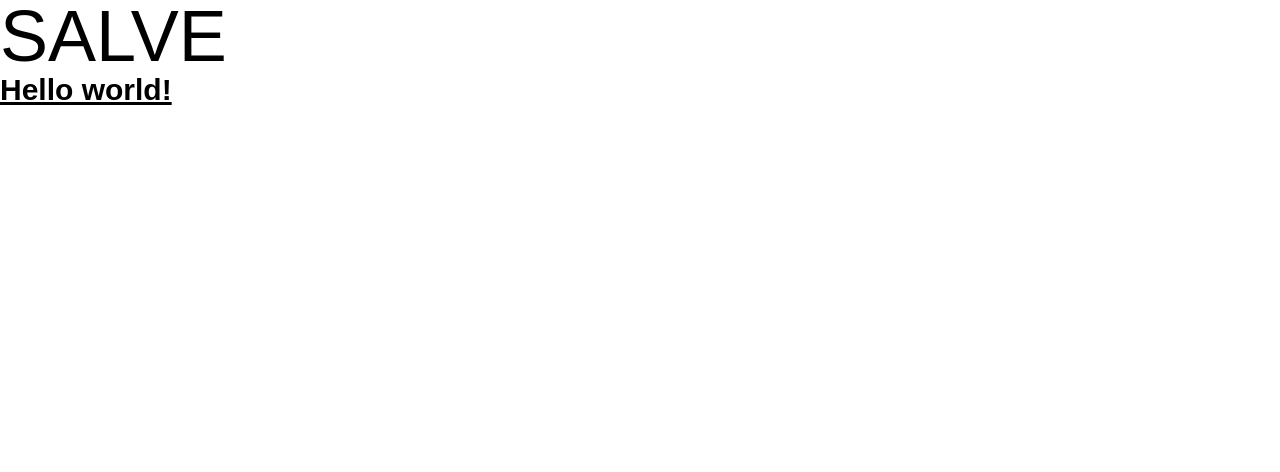
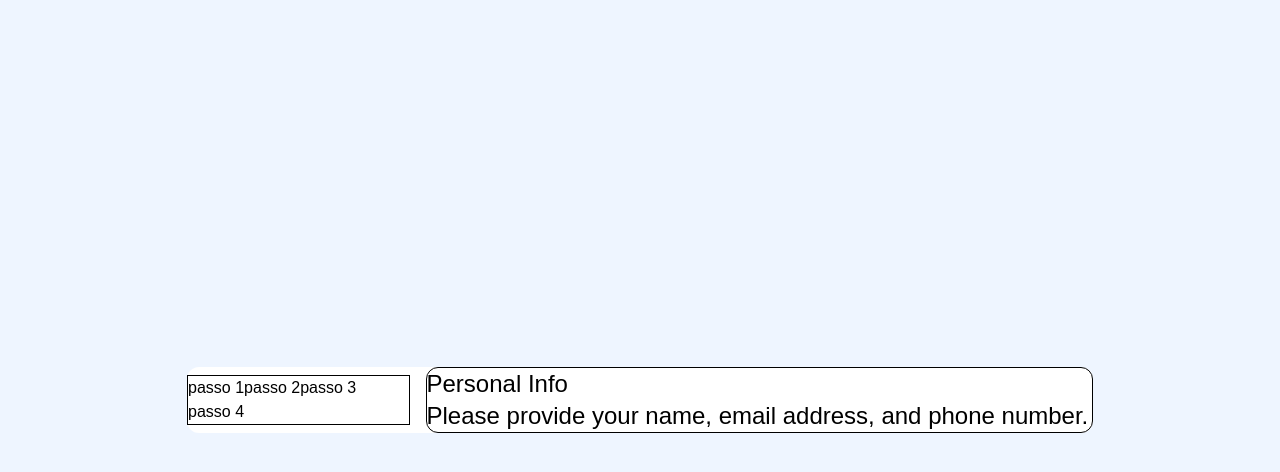
Before and after one commit to JoaumVictor/novadata-form, a React (Create React App) app: page / in a window 1280 px wide. Shown: the top 472 px of the page. Built offline with nearby package versions, Linux system fonts and the light colour scheme.

Commit message:
feat: adiciona o molde do passo a passo na tela de formulário

```diff
--- a/package.json
+++ b/package.json
@@ -14,6 +14,7 @@
     "postcss": "^8.4.33",
     "react": "^18.2.0",
     "react-dom": "^18.2.0",
+    "react-router-dom": "^6.21.2",
     "react-scripts": "5.0.1",
     "typescript": "^4.9.5",
     "web-vitals": "^2.1.4"
--- a/src/App.tsx
+++ b/src/App.tsx
@@ -1,8 +1,16 @@
 import Form from "./components/form";
 import "./index.css";
 
+import { BrowserRouter as Router, Routes, Route } from "react-router-dom";
+
 function App() {
-  return <Form />;
+  return (
+    <Router>
+      <Routes>
+        <Route path="/" element={<Form />} />
+      </Routes>
+    </Router>
+  );
 }
 
 export default App;
--- a/src/components/form/index.tsx
+++ b/src/components/form/index.tsx
@@ -1,8 +1,37 @@
+import { useState } from "react";
+import FirstStep from "../steps/firstStep";
+import SecondStep from "../steps/secondStep";
+import ThirdStep from "../steps/thirdStep";
+import FourthStep from "../steps/FourthStep";
+
+type FormSteps = 1 | 2 | 3 | 4;
+
 function Form() {
+  const [step, setStep] = useState<FormSteps>(1);
+
+  const returnFormInPosition = (position: FormSteps) => {
+    const forms = {
+      1: <FirstStep />,
+      2: <SecondStep />,
+      3: <ThirdStep />,
+      4: <FourthStep />,
+    };
+    return forms[position];
+  };
+
   return (
-    <main className="w-full min-h-[100vh]">
-      <p className="text-7xl text-blue">SALVE</p>
-      <h1 className="text-3xl font-bold underline">Hello world!</h1>
+    <main className="flex h-[100vh] items-center justify-center w-full bg-[#EEF5FF]">
+      <div className="flex flex-row items-center justify-center gap-4 bg-white max-w-screen-2xl rounded-xl flex-nowrap">
+        <div className="w-1/4 border border-black">
+          <button onClick={() => setStep(1)}>passo 1</button>
+          <button onClick={() => setStep(2)}>passo 2</button>
+          <button onClick={() => setStep(3)}>passo 3</button>
+          <button onClick={() => setStep(4)}>passo 4</button>
+        </div>
+        <div className="w-3/4 border border-black rounded-xl">
+          {returnFormInPosition(step)}
+        </div>
+      </div>
     </main>
   );
 }
--- /dev/null
+++ b/src/components/steps/FourthStep/index.tsx
@@ -0,0 +1,9 @@
+function FourthStep() {
+  return (
+    <main className="w-full h-full">
+      <p className="text-7xl text-blue">QUARTO PASSO</p>
+    </main>
+  );
+}
+
+export default FourthStep;
--- /dev/null
+++ b/src/components/steps/firstStep/index.tsx
@@ -0,0 +1,12 @@
+function FirstStep() {
+  return (
+    <main className="flex-col items-center justify-center w-full h-full rounded-xl">
+      <p className="text-2xl">Personal Info</p>
+      <p className="text-2xl">
+        Please provide your name, email address, and phone number.
+      </p>
+    </main>
+  );
+}
+
+export default FirstStep;
--- /dev/null
+++ b/src/components/steps/secondStep/index.tsx
@@ -0,0 +1,9 @@
+function SecondStep() {
+  return (
+    <main className="w-full h-full">
+      <p className="text-7xl text-blue">SEGUNDO PASSO</p>
+    </main>
+  );
+}
+
+export default SecondStep;
--- /dev/null
+++ b/src/components/steps/thirdStep/index.tsx
@@ -0,0 +1,9 @@
+function ThirdStep() {
+  return (
+    <main className="w-full h-full">
+      <p className="text-7xl text-blue">TERCEIRO PASSO</p>
+    </main>
+  );
+}
+
+export default ThirdStep;
```
Also changed, not shown: 2 other files (tests, documents, lock files or other folders).
